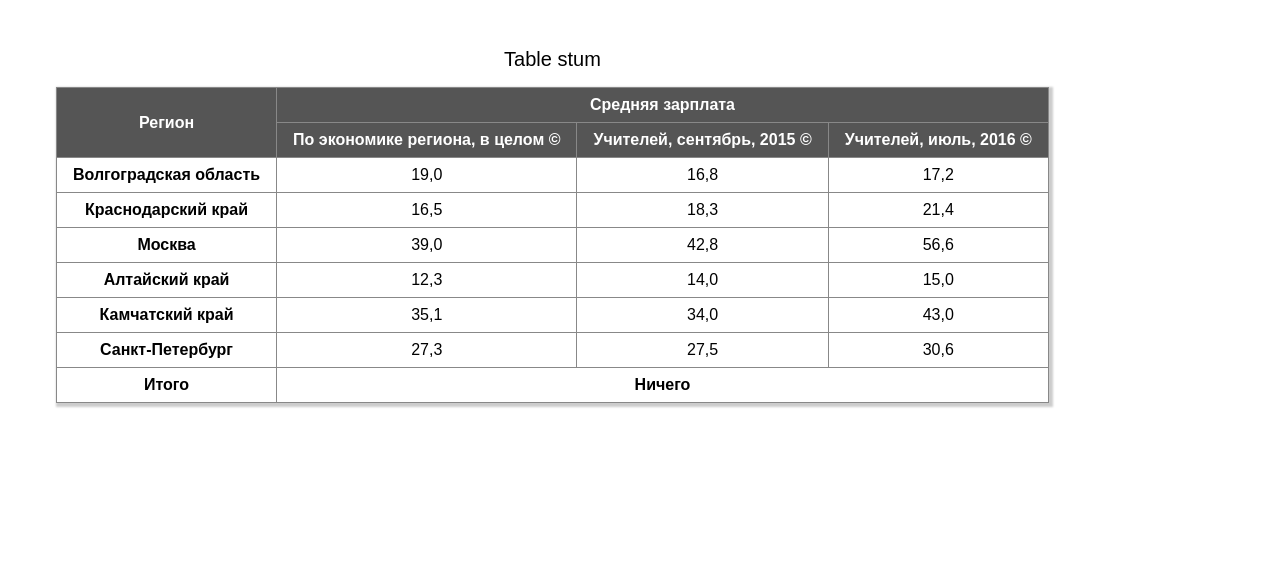
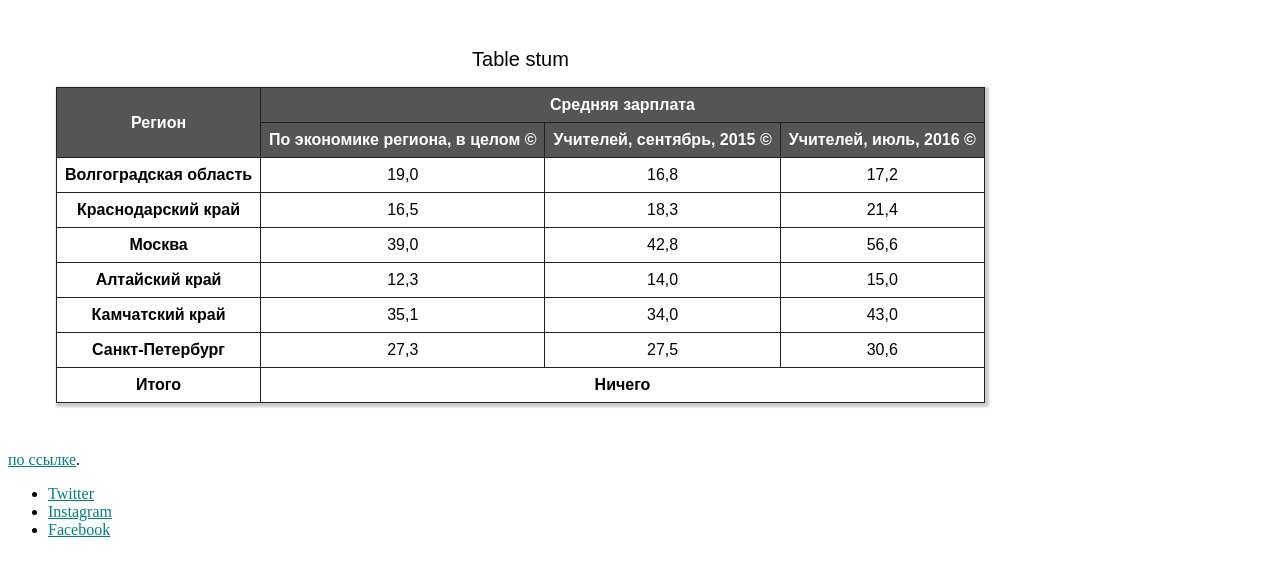
Before and after one commit to Nikolay-Tymoshchuk/stam-practice, a plain HTML site: page index.html in a window 1280 px wide. Drawn offline with Linux system fonts and the light colour scheme.

Commit message:
Update index.html

```diff
--- a/index.html
+++ b/index.html
@@ -4,10 +4,73 @@
     <meta charset="UTF-8">
     <meta http-equiv="X-UA-Compatible" content="IE=edge">
     <title>Document</title>
-    <link rel="stylesheet" href="css/styles.css">
+    <style>
+        table {
+  box-shadow: 2px 2px 2px 2px hsla(0, 0%, 0%, 0.2);
+  margin: 3rem;
+  font-family: sans-serif;
+  border-collapse: collapse;
+}
+caption {
+  font-size: 20px;
+  margin-bottom: 1rem;
+}
+thead {
+  background-color: #555;
+  color: #fff;
+}
+
+td,
+th {
+  padding: 0.5rem 1rem;
+  border: 1px solid #888;
+  text-align: center;
+}
+
+td[colspan] {
+  background-color: #eee;
+}
+
+.social-links .link {
+  color: teal;
+}
+
+/* Два и более селекторов разделяются запятой */
+.social-links .link:hover,
+.social-links .link:focus {
+  background-color: orange;
+}
+.kiss {
+    color: teal;
+}
+
+.kiss:hover,
+.kiss:focus {
+    background-color: orange;
+}
+
+.social-links .link:active {
+  color: red;}
+
+  .schedule-body > tr:hover {
+  background-color: tomato;
+  color: white;
+}
+
+/* Оформление таблицы */
+.schedule {
+  border-collapse: collapse;
+}
+
+.schedule th,
+.schedule td {
+  padding: 8px;
+  border: 1px solid #212121;
+}
+      </style>
 </head>
 <body>
-    <table>
+    <table class="schedule">
         <caption>Table stum</caption>
 <!-- Названия -->
         <thead>
@@ -22,7 +85,7 @@
             </tr>
         </thead>
 
-        <tbody>
+        <tbody class="schedule-body">
 <!-- Волгоградская область -->
             <tr>
                 <th>Волгоградская область</th>
@@ -74,5 +137,14 @@
             </tr>
         </tfoot>
     </table>
+
+    <a class="kiss" href="https://htmlreference.io">по ссылке</a>.
+
+    <ul class="social-links">
+        <li><a class="link" href="https://twitter.com">Twitter</a></li>
+        <li><a class="link" href="https://www.instagram.com">Instagram</a></li>
+        <li><a class="link" href="https://www.facebook.com">Facebook</a></li>
+    </ul>
+
 </body>
 </html>
```
